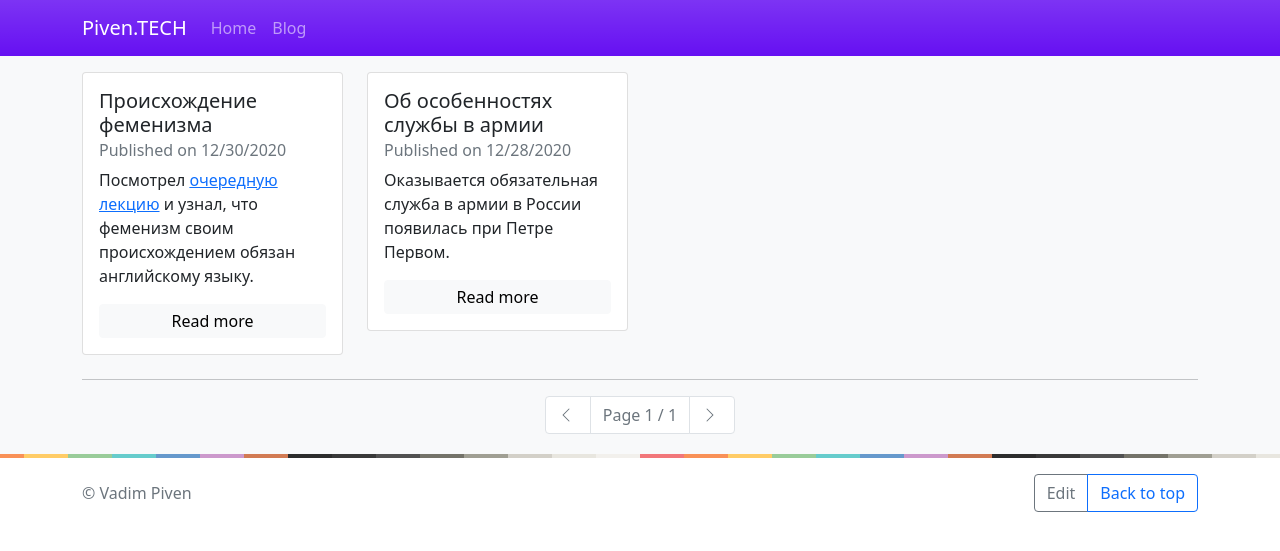
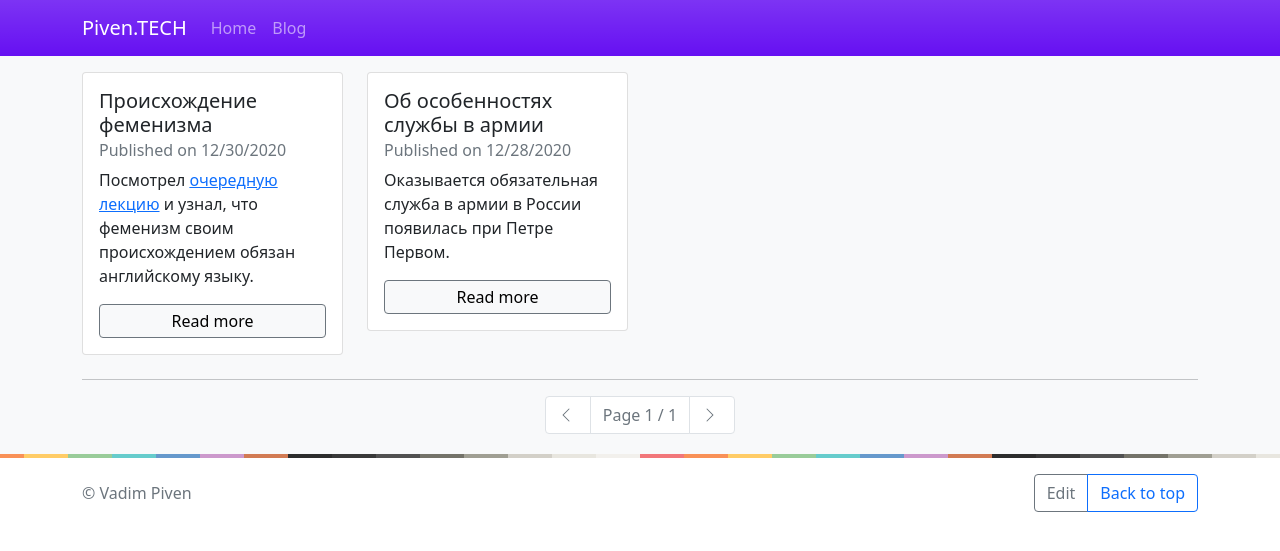
Before and after one commit to vadimpiven/vadimpiven, a Jekyll site: the page built from blog/index.html, in a window 1280 px wide. Shown: the top 551 px of the page. Built offline with Jekyll 4.4.1, drawn with Linux system fonts in a browser that asks for light colours; the list of posts is cut into pages by our own code.

Commit message:
Update index.html

```diff
--- a/blog/index.html
+++ b/blog/index.html
@@ -10,7 +10,7 @@ title: Piven.TECH Blog
           <h5 class="card-title">{{ post.title }}</h5>
           <h6 class="card-subtitle mb-2 text-muted">Published on {{ post.date | date: "%m/%d/%Y" }}</h6>
           <p class="card-text mb-2">{{ post.excerpt }}</p>
-          <a href="{{ post.url }}" class="btn btn-light py-1 d-grid">Read more</a>
+          <a href="{{ post.url }}" class="btn btn-light border border-secondary py-1 d-grid">Read more</a>
         </div>
       </div>
     </div>
```
